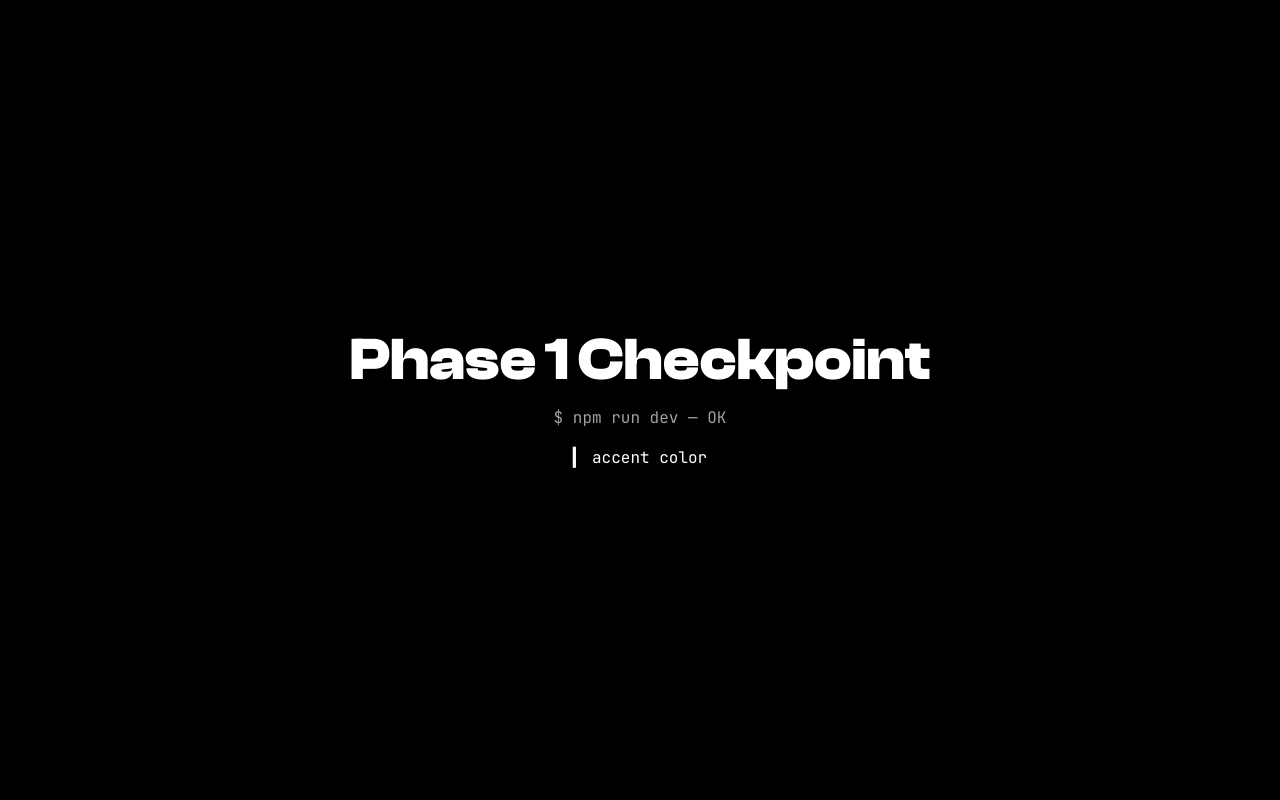
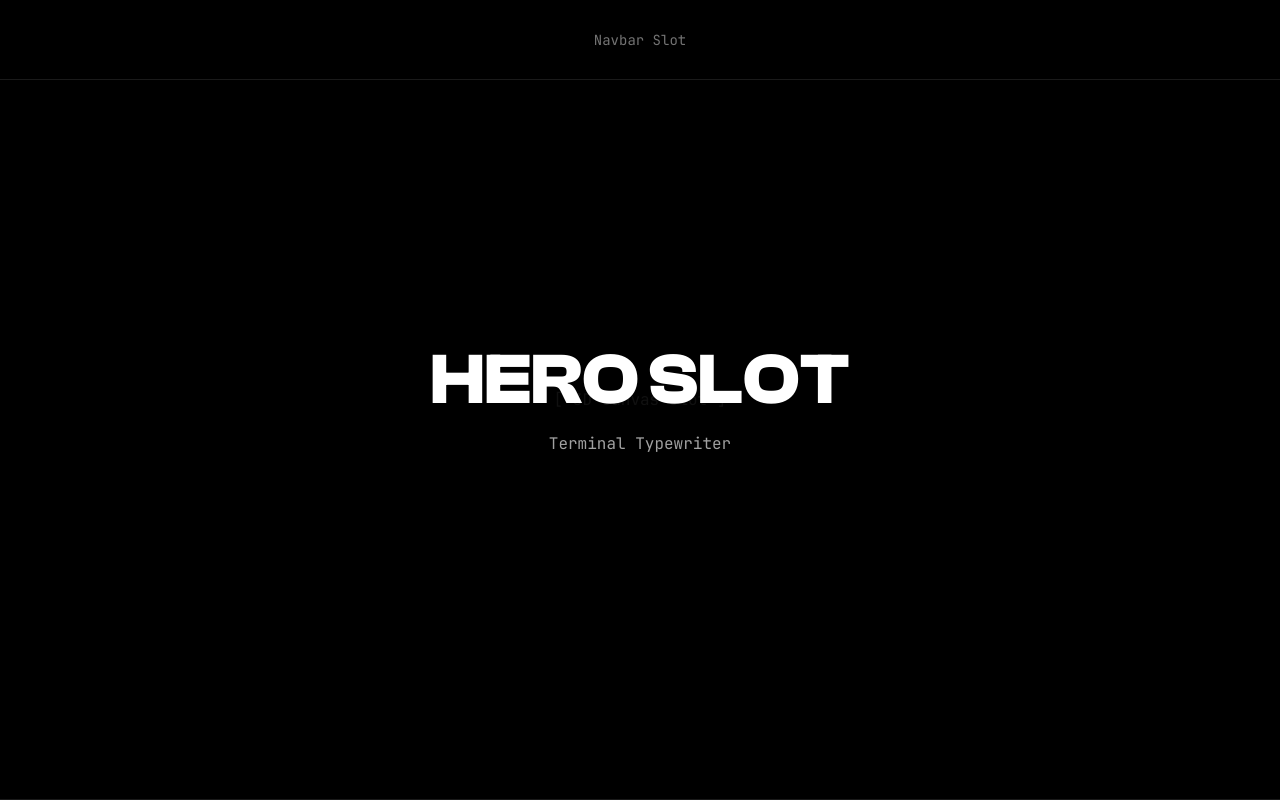
Before and after one commit to nitinbs24/Portfolio, a Next.js app: page / in a window 1280 px wide. Shown: the top 800 px of the page. Built offline with nearby package versions, Linux system fonts and the light colour scheme.

Commit message:
feat(layout): add section placeholders and LenisProvider to root layout

```diff
--- a/app/layout.tsx
+++ b/app/layout.tsx
@@ -1,4 +1,5 @@
 import type { Metadata } from "next";
+import { LenisProvider } from "@/components/LenisProvider";
 import "./globals.css";
 
 export const metadata: Metadata = {
@@ -14,7 +15,9 @@
 }) {
   return (
     <html lang="en">
-      <body>{children}</body>
+      <body className="bg-black text-white antialiased font-sans">
+        <LenisProvider>{children}</LenisProvider>
+      </body>
     </html>
   );
 }
--- a/app/page.tsx
+++ b/app/page.tsx
@@ -1,22 +1,60 @@
 export default function Page() {
   return (
-    <main className="min-h-screen flex items-center justify-center">
-      <div className="text-center space-y-4">
-        <h1
-          className="text-6xl font-bold"
-          style={{ fontFamily: "var(--font-display)" }}
-        >
-          Phase 1 Checkpoint
-        </h1>
-        <p
-          className="text-neutral-400"
-          style={{ fontFamily: "var(--font-mono)" }}
-        >
-          $ npm run dev — OK
-        </p>
-        <p style={{ color: "var(--color-accent)", fontFamily: "var(--font-mono)" }}>
-          ▍ accent color
-        </p>
+    <main className="relative min-h-screen bg-black text-white selection:bg-accent/30 selection:text-white">
+      {/* 3D Background Placeholder */}
+      <div className="fixed inset-0 z-0 pointer-events-none flex items-center justify-center opacity-20">
+        <span className="font-mono text-neutral-600">[ 3D Canvas Slot ]</span>
+      </div>
+
+      {/* Content wrapper */}
+      <div className="relative z-10">
+        {/* Phase 3: Navbar */}
+        <header className="fixed top-0 left-0 right-0 h-20 border-b border-white/10 flex items-center justify-center backdrop-blur-md z-50">
+          <span className="font-mono text-neutral-500 text-sm">Navbar Slot</span>
+        </header>
+
+        {/* Phase 5A: Hero */}
+        <section className="min-h-screen flex items-center justify-center border-b border-white/10" id="hero">
+          <div className="text-center">
+            <h1 className="text-5xl md:text-7xl font-bold mb-4" style={{ fontFamily: "var(--font-display)" }}>HERO SLOT</h1>
+            <p className="font-mono text-neutral-400">Terminal Typewriter</p>
+          </div>
+        </section>
+
+        {/* Phase 5B: About */}
+        <section className="min-h-screen flex items-center justify-center border-b border-white/10" id="about">
+          <div className="w-full max-w-4xl mx-auto p-8 border border-white/10 rounded-xl bg-black/50 backdrop-blur-sm">
+            <h2 className="text-3xl font-bold mb-4" style={{ fontFamily: "var(--font-display)" }}>ABOUT SLOT</h2>
+            <p className="font-mono text-neutral-400">macOS Window / CLI Text</p>
+          </div>
+        </section>
+
+        {/* Phase 5C: Projects */}
+        <section className="min-h-screen flex flex-col items-center justify-center border-b border-white/10 p-8" id="projects">
+          <h2 className="text-4xl font-bold mb-12" style={{ fontFamily: "var(--font-display)" }}>PROJECTS SLOT</h2>
+          <div className="w-full max-w-6xl grid grid-cols-1 md:grid-cols-2 lg:grid-cols-3 gap-6">
+            <div className="aspect-[4/3] border border-white/10 rounded-xl bg-white/5 flex items-center justify-center font-mono text-neutral-500">Project Card</div>
+            <div className="aspect-[4/3] border border-white/10 rounded-xl bg-white/5 flex items-center justify-center font-mono text-neutral-500">Project Card</div>
+            <div className="aspect-[4/3] border border-white/10 rounded-xl bg-white/5 flex items-center justify-center font-mono text-neutral-500">Project Card</div>
+          </div>
+        </section>
+
+        {/* Phase 5D: Skills */}
+        <section className="min-h-screen flex flex-col items-center justify-center border-b border-white/10 p-8" id="skills">
+          <h2 className="text-4xl font-bold mb-12" style={{ fontFamily: "var(--font-display)" }}>SKILLS SLOT</h2>
+          <div className="w-full max-w-4xl grid grid-cols-2 md:grid-cols-4 gap-4">
+            <div className="p-6 border border-white/10 rounded-xl bg-white/5 flex items-center justify-center font-mono text-neutral-500">Skill Badge</div>
+            <div className="p-6 border border-white/10 rounded-xl bg-white/5 flex items-center justify-center font-mono text-neutral-500">Skill Badge</div>
+            <div className="p-6 border border-white/10 rounded-xl bg-white/5 flex items-center justify-center font-mono text-neutral-500">Skill Badge</div>
+            <div className="p-6 border border-white/10 rounded-xl bg-white/5 flex items-center justify-center font-mono text-neutral-500">Skill Badge</div>
+          </div>
+        </section>
+
+        {/* Phase 3: Footer */}
+        <footer className="h-64 flex flex-col items-center justify-center p-8 bg-black">
+          <h2 className="text-2xl font-bold mb-4" style={{ fontFamily: "var(--font-display)" }}>FOOTER SLOT</h2>
+          <p className="font-mono text-neutral-500 text-sm">Contact Links</p>
+        </footer>
       </div>
     </main>
   );
```
